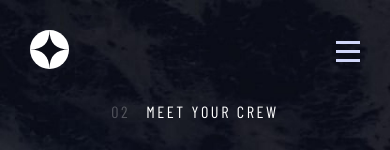
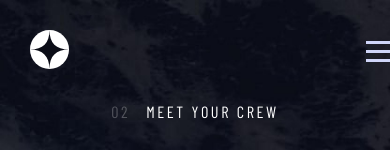
Before and after one commit to jeklnd/space-tourism, a React (Create React App) app: page /crew in a window 390 px wide. Shown: the top 150 px of the page. Built offline with nearby package versions, Linux system fonts and the light colour scheme.

Commit message:
style: remove unused styles

```diff
--- a/src/components/Nav.module.css
+++ b/src/components/Nav.module.css
@@ -67,9 +67,7 @@ nav a span {
   font-weight: bold;
 }
 
-.hamburger {
-  display: none;
-}
+
 
 .logo {
   padding: 0 0 0 2rem;
@@ -94,11 +92,6 @@ nav a span {
   nav ul {
     display: none;
   }
-
-  .hamburger {
-    display: block;
-    padding: 0 2rem 0 0;
-  }
 }
 
 nav img {
```
